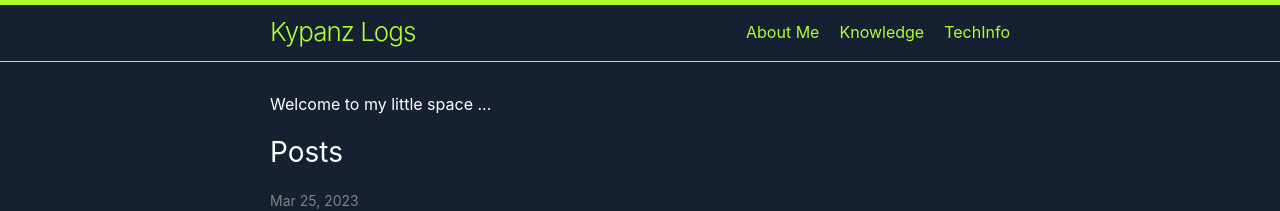
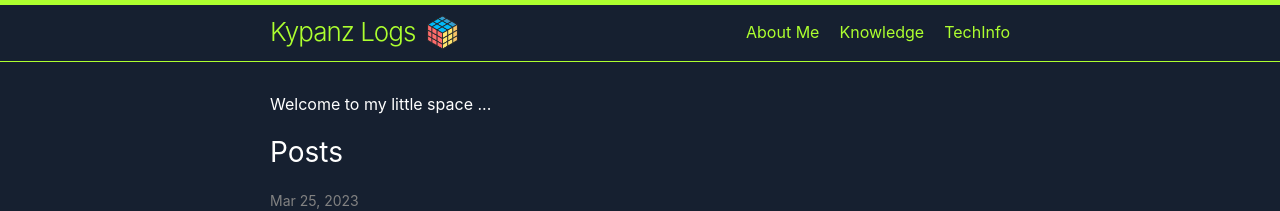
Before and after one commit to kypanz/kypanz.github.io, a Jekyll site: the page built from index.markdown, in a window 1280 px wide. Shown: the top 211 px of the page. Built offline with Jekyll 4.4.1, drawn with Linux system fonts in a browser that asks for light colours.

Commit message:
Adding rubik cube in the title

```diff
--- a/_includes/header.html
+++ b/_includes/header.html
@@ -3,6 +3,8 @@
   <div class="wrapper">
     {%- assign default_paths = site.pages | map: "path" -%}
     {%- assign page_paths = site.header_pages | default: default_paths -%}
+
+    <img class="icon-rubik" src="/assets/icons8-cube-64.png">
     <a class="site-title" rel="author" href="{{ "/" | relative_url }}">{{ site.title | escape }}</a>
 
     {%- if page_paths -%}
--- a/_sass/minima/_layout.scss
+++ b/_sass/minima/_layout.scss
@@ -253,3 +253,12 @@
     }
   }
 }
+
+div#box-title:hover {
+    background: orange;
+}
+
+.icon-rubik {
+    height:35px;
+    margin:10px 10px auto;
+}
```
Also changed, not shown: assets/icons8-cube-64.png (added).
